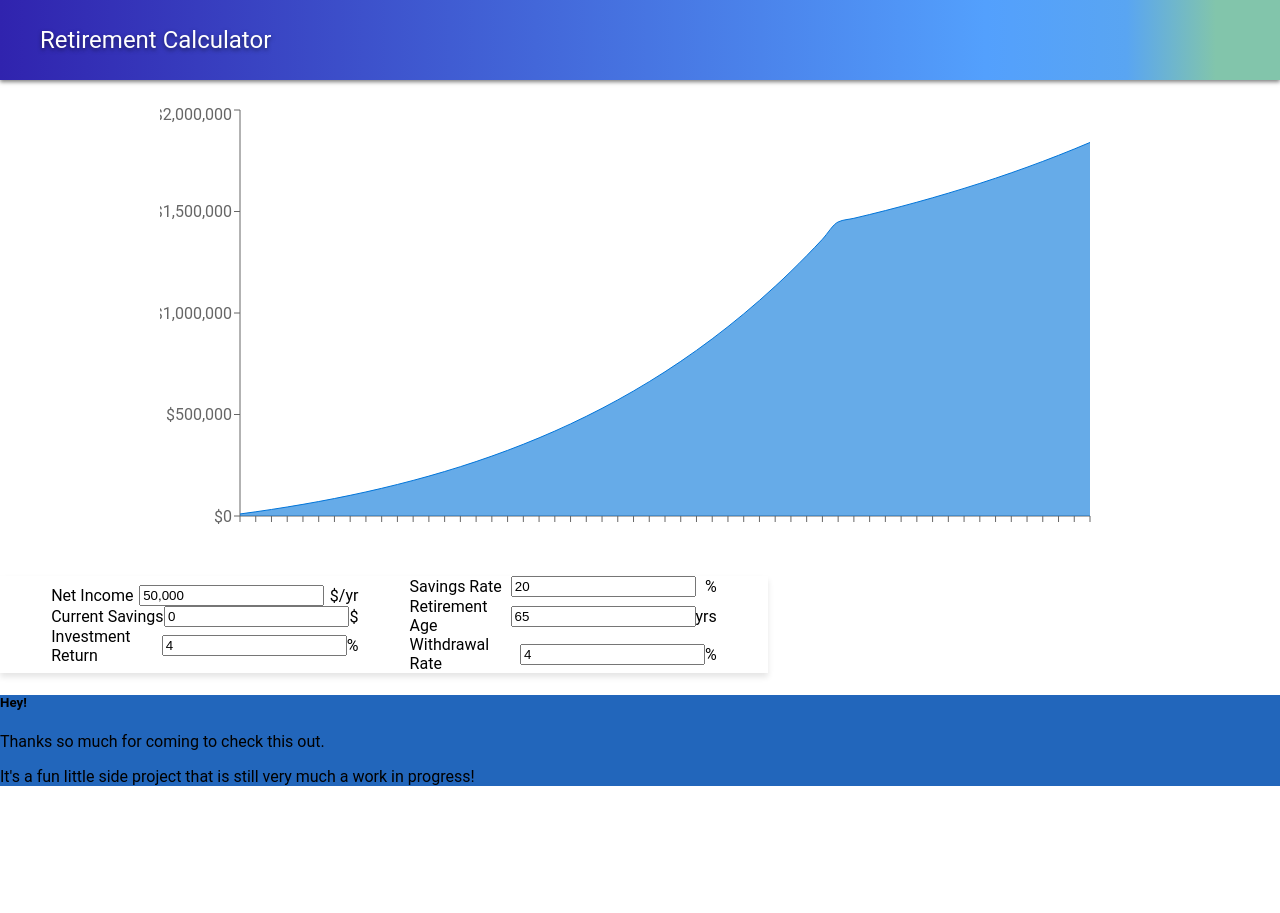
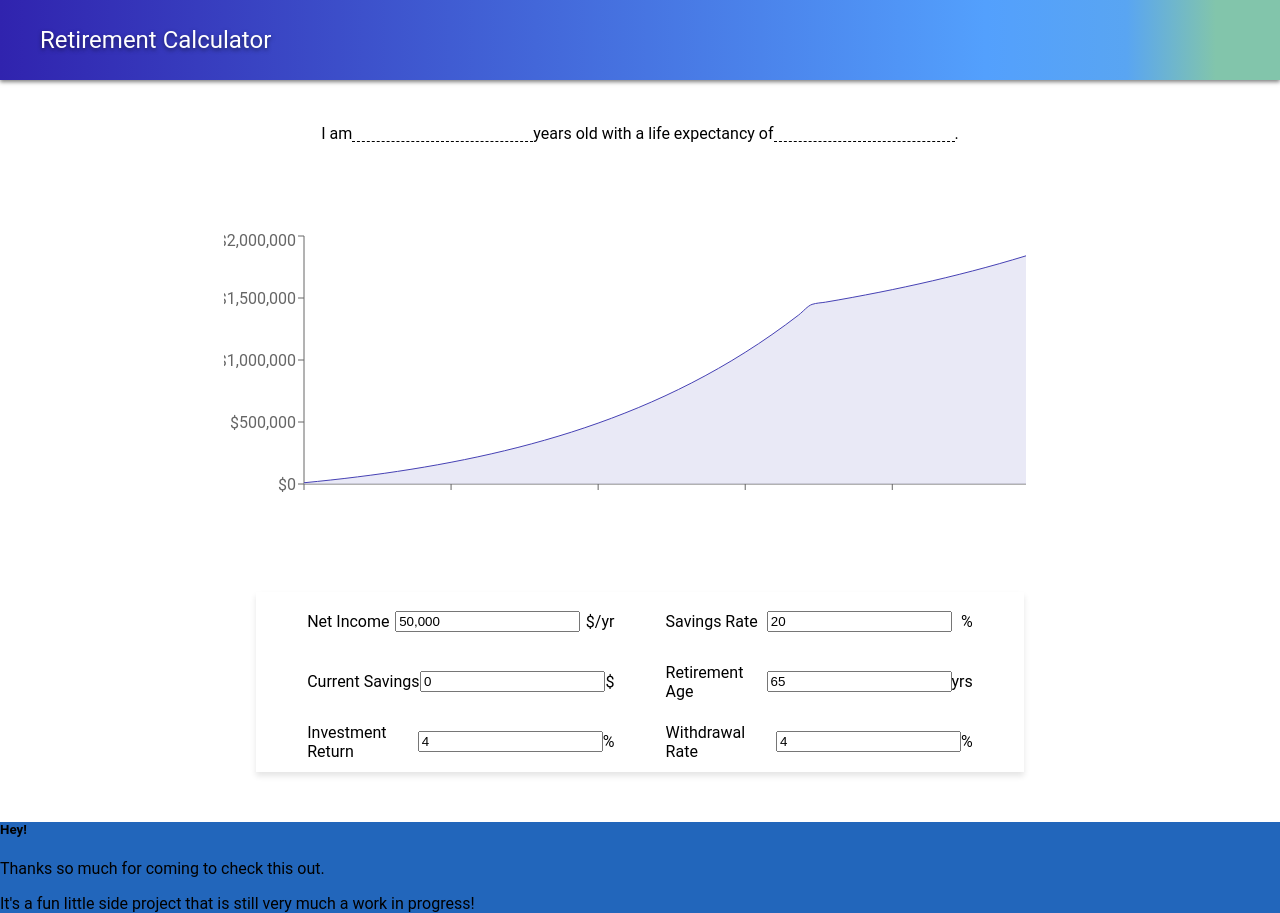
Before and after one commit to gabrielwr/React-Retirement-Calculator, a React (Create React App) app: page / in a window 1280 px wide. Before the commit the page ends 800 px from the top, so only its background shows below. Built offline with nearby package versions, Linux system fonts and the light colour scheme.

Commit message:
updates styling of graph and calc form

```diff
--- a/src/components/chart/styled.js
+++ b/src/components/chart/styled.js
@@ -4,5 +4,6 @@ export const ChartWrapper= styled.div`
   display: flex;
   justify-content: center;
   align-items: center;
-  height: 496px;
+  height: 40vh;
+  width: 100%;
 `;
--- a/src/containers/calculator-container/index.js
+++ b/src/containers/calculator-container/index.js
@@ -1,3 +1,4 @@
+import React, { Component } from 'react';
 import { connect } from 'react-redux';
 
 /* ------------       REDUCERS    ------------------ */
@@ -14,15 +15,40 @@ import { addSalary } from '../../reducers/salary';
 import { addSalaryIncrease} from '../../reducers/salaryIncrease';
 import { addSavings } from '../../reducers/savings';
 
-import React, { Component } from 'react';
 
 import CalculatorForm from '../../components/calculator-form';
 import Chart from '../../components/chart';
+import AgeForm from '../../components/age-form';
+
+import {
+  CalculatorContainerWrapper,
+  ContentWrapper,
+  IntroFormWrapper
+} from './styled';
+
+import {
+  IconButton,
+  IconImage
+} from '../../elements/styled';
+
+import ContinueIcon from '../../assets/continue.svg';
 
 class Calculator extends Component {
 
+  constructor() {
+    super();
+
+    this.state = {
+      isShowingChart: true
+    };
+  }
+
   componentWillMount(){
     this.computeData();
+  }
+
+  handleContinueClick = () => {
+    this.setState({ isShowingChart: true });
   }
 
   computeData() {
@@ -62,7 +88,7 @@ class Calculator extends Component {
     this.props.addGraph(graphData);
   }
 
-  handleCurrentAge = (evt, age) => {
+  handleCurrentAge = (_evt, age) => {
     if(age >= +this.props.retireAge) {
       this.props.addRetireAge(`${age + 1}`);
     }
@@ -73,7 +99,7 @@ class Calculator extends Component {
     this.computeData();
   }
 
-  handleRetirementAge = (evt, retireAge) => {
+  handleRetirementAge = (_evt, retireAge) => {
     if(retireAge <= +this.props.currentAge) {
       this.props.addCurrentAge(`${retireAge - 1}`);
     } else if(retireAge >= this.props.lifespan) {
@@ -83,7 +109,7 @@ class Calculator extends Component {
     this.computeData();
   }
 
-  handleLifespanAge = (evt, lifespan) => {
+  handleLifespanAge = (_evt, lifespan) => {
     if(lifespan <= +this.props.currentAge){
       this.props.addCurrentAge(`${lifespan-1}`);
     }
@@ -92,13 +118,15 @@ class Calculator extends Component {
   }
 
   changeHandler = (keyName) => {
-    return (evt, updatedValue) => {
+    return (_evt, updatedValue) => {
       this.props[`add${keyName}`](`${updatedValue}`);
       this.computeData();
     };
   }
 
   render() {
+    const { isShowingChart } = this.state;
+
     const props = {
       handle: {
         handleCurrentAge: this.handleCurrentAge,
@@ -111,12 +139,22 @@ class Calculator extends Component {
     };
 
     return (
-      <div>
-        <Chart />
-        <div id='form'>
+      <ContentWrapper>
+      { isShowingChart ?
+        <CalculatorContainerWrapper>
+          <AgeForm />
+          <Chart />
           <CalculatorForm { ...props } />
-        </div>
-      </div>
+        </CalculatorContainerWrapper>
+        :
+        <IntroFormWrapper>
+          <AgeForm />
+          <IconButton marginLeft={'10%'} onClick={this.handleContinueClick}>
+            <IconImage alt='Continue' src={ContinueIcon} />
+          </IconButton>
+        </IntroFormWrapper>
+      }
+      </ContentWrapper>
     );
   }
 }
--- /dev/null
+++ b/src/containers/calculator-container/styled.js
@@ -0,0 +1,19 @@
+import styled from 'styled-components';
+
+export const CalculatorContainerWrapper = styled.div`
+  height: 100%;
+  display: flex;
+  flex-direction: column;
+  align-items: center;
+  justify-content: space-around;
+`;
+
+export const ContentWrapper = styled.div`
+  height: 90%;
+`;
+
+export const IntroFormWrapper = styled.div`
+  display: flex;
+  align-items: center;
+  justify-content: center;
+`;
--- a/src/elements/line-chart/index.js
+++ b/src/elements/line-chart/index.js
@@ -1,5 +1,6 @@
 import React, { Component } from 'react';
 import XAxisTick from './x-axis-tick';
+
 import {
   ResponsiveContainer,
   AreaChart,
@@ -9,13 +10,18 @@ import {
   Tooltip,
 } from 'recharts';
 
+import {
+  GRAPH_AREA_PURPLE,
+  LINE_DEEP_PURPLE
+} from '../styled';
+
 import { formatMoney } from '../../utils/formatMoney';
 
 class LineChart extends Component {
   render() {
     const newArr = this.props.graphData;
     return (
-      <ResponsiveContainer width={'75%'} height={'90%'}>
+      <ResponsiveContainer width={'65%'} height={'90%'}>
         <AreaChart
           data={ newArr }
           margin={{ top: 5, right: 30, left: 20, bottom: 5 }}
@@ -23,7 +29,7 @@ class LineChart extends Component {
           <XAxis
             margin={{ bottom: 100 }}
             padding={{ top: 20 }}
-            interval={ 0 }
+            interval={ 10 }
             tick={ <XAxisTick {...this.props}/> }
             dataKey='age'
           />
@@ -34,8 +40,8 @@ class LineChart extends Component {
           <Area
             type="monotone"
             dataKey="savings"
-            stroke='#0074D9'
-            fill='#0074D9'
+            stroke={LINE_DEEP_PURPLE}
+            fill={GRAPH_AREA_PURPLE}
           />
           <Tooltip
             label={ 'savings' }
--- /dev/null
+++ b/src/elements/styled/index.js
@@ -0,0 +1,40 @@
+import styled from 'styled-components';
+
+/* Colors */
+export const BUTTON_BORDER_BLUE = '#4A90E2';
+export const GRAPH_AREA_PURPLE = 'rgb(219, 218, 240)';
+export const LINE_DEEP_PURPLE = 'rgb(70, 65, 180)';
+
+/* Font Family */
+export const FONT_FAMILY_LIGHT = 'HelveticaNeue-Light, Helvetica Neue Light, Helvetica Neue, Helvetica, Arial, Lucida Grande, sans-serif';
+export const FONT_FAMILY_MEDIUM = 'HelveticaNeue-Medium, Helvetica Neue, Helvetica, Arial, Lucida Grande, sans-serif';
+export const FONT_FAMILY = 'Helvetica Neue, Helvetica, Arial, Lucida Grande, sans-serif';
+
+/* Font Sizing */
+export const FONT_SIZE_BUTTON = '16px';
+export const FONT_SIZE_SMALL = '18px';
+export const FONT_SIZE_MEDIUM = '20px';
+export const FONT_SIZE_LARGE = '22px';
+export const FONT_SIZE_X_LARGE = '24px';
+
+
+export const IconButton = styled.div`
+  display: flex;
+  justify-content: center;
+  align-items: center;
+  width: 55px;
+  height: 55px;
+  border-radius: 50%;
+  background-color: white;
+  border: 1px solid ${BUTTON_BORDER_BLUE};
+  margin-left: ${ props => props.marginLeft && props.marginLeft };
+  transition: transform 50ms;
+  &:hover {
+    transform: scale(1.15);
+  };
+`;
+
+export const IconImage = styled.img`
+  height: 25px;
+  width: 25px;
+`;
```
